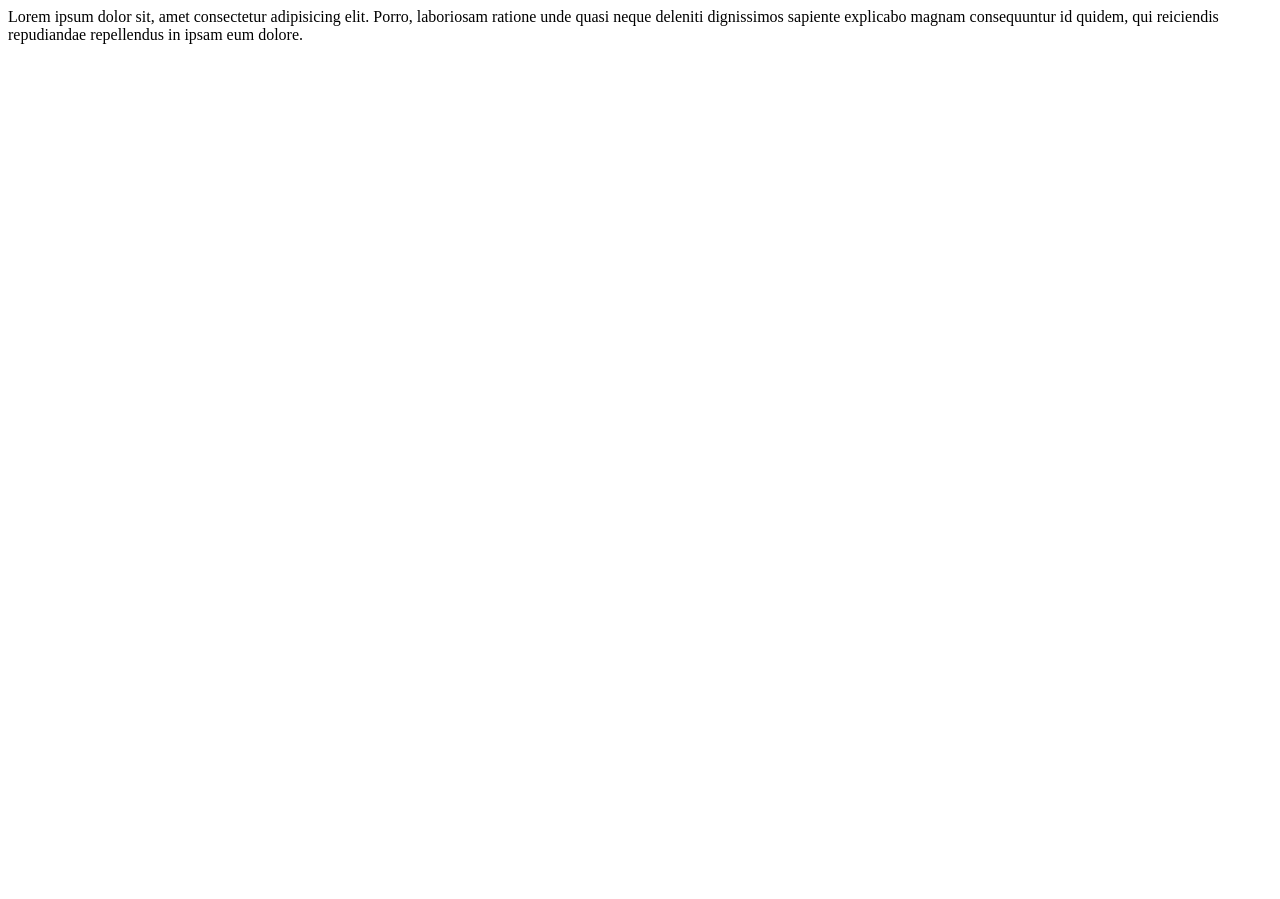
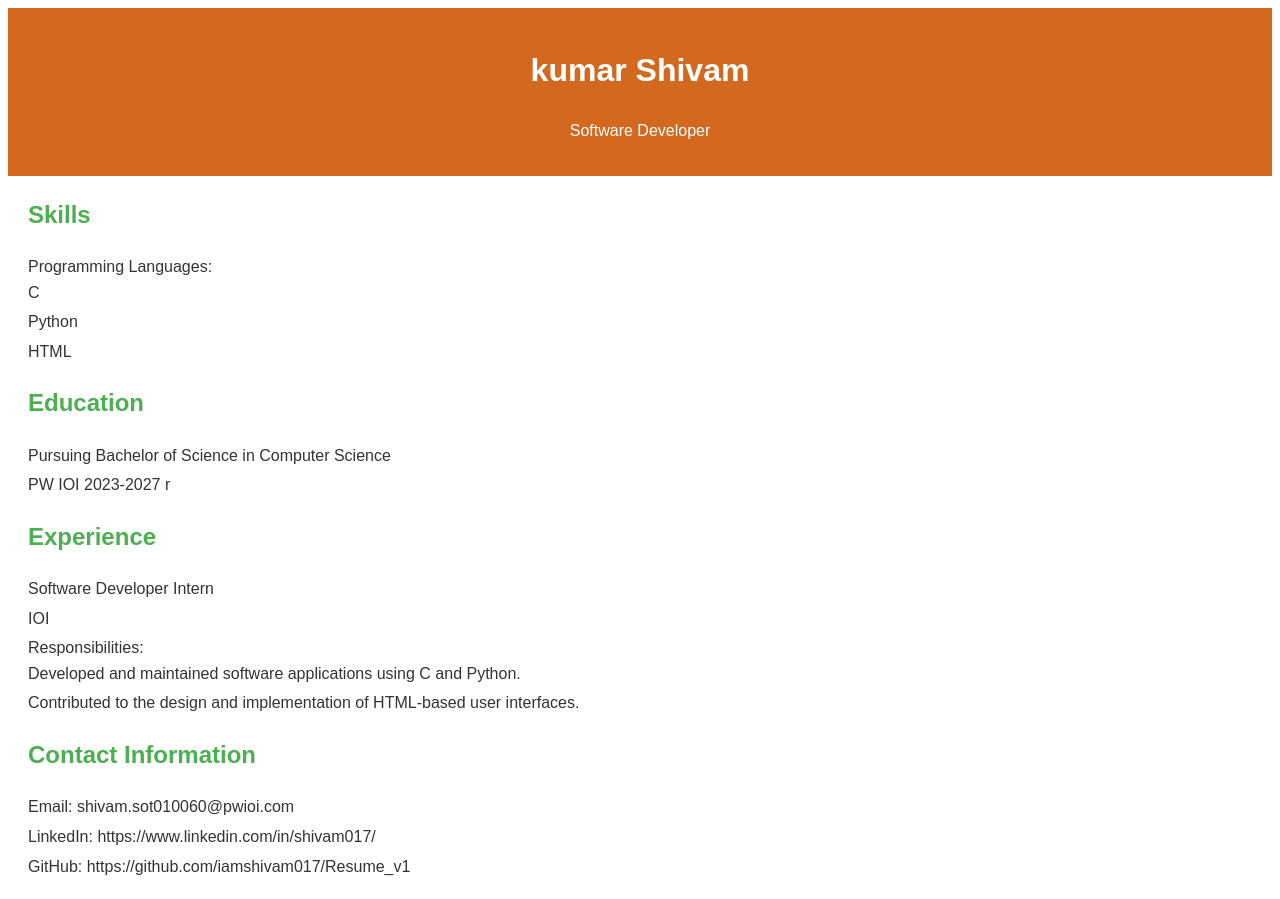
Before and after one commit to iamshivam017/Resume_V1, a plain HTML site: page index.html in a window 1280 px wide. Before the commit the page ends 800 px from the top, so only its background shows below. Drawn offline with Linux system fonts and the light colour scheme.

Commit message:
index.html

```diff
--- a/index.html
+++ b/index.html
@@ -1,17 +1,99 @@
 <!DOCTYPE html>
 <html lang="en">
+  <head>
+    <meta charset="UTF-8" />
+    <meta name="viewport" content="width=device-width, initial-scale=1.0" />
+    <title>Kumar Shivam- Resume</title>
+    <style>
+      body {
+        font-family: Arial, sans-serif;
+        line-height: 1.6;
+        color: #333;
+      }
 
-<head>
-    <meta charset="UTF-8">
-    <meta name="viewport" content="width=device-width, initial-scale=1.0">
-    <title> kumar Shivam </title>
-</head>
+      header {
+        background-color:chocolate;
+        color: #fff;
+        text-align: center;
+        padding: 1em;
+      }
 
-<body>
-    Lorem ipsum dolor sit, amet consectetur adipisicing elit. Porro, laboriosam ratione unde quasi neque deleniti
-    dignissimos sapiente explicabo magnam consequuntur id quidem, qui reiciendis repudiandae repellendus in ipsam eum
-    dolore.
+      section {
+        margin: 20px;
+      }
 
-</body>
+      h2 {
+        color: #4caf50;
+      }
 
+      ul {
+        list-style-type: none;
+        padding: 0;
+      }
+
+      li {
+        margin-bottom: 4px;
+      }
+    </style>
+  </head>
+
+  <body>
+    <header>
+      <h1>kumar Shivam</h1>
+      <img
+
+      <p style="display: block;">Software Developer</p>
+    </header>
+
+    <section>
+      <h2>Skills</h2>
+      <ul>
+        <li>
+          Programming Languages:
+          <ul>
+            <li>C</li>
+            <li>Python</li>
+            <li>HTML</li>
+          </ul>
+        </li>
+      </ul>
+    </section>
+
+    <section>
+      <h2>Education</h2>
+      <ul>
+        <li>Pursuing Bachelor of Science in Computer Science</li>
+        <li>PW IOI 2023-2027 r</li>
+      </ul>
+    </section>
+
+    <section>
+      <h2>Experience</h2>
+      <ul>
+        <li>Software Developer Intern</li>
+        <li>IOI</li>
+        <li>
+          Responsibilities:
+          <ul>
+            <li>
+              Developed and maintained software applications using C and Python.
+            </li>
+            <li>
+              Contributed to the design and implementation of HTML-based user
+              interfaces.
+            </li>
+          </ul>
+        </li>
+      </ul>
+    </section>
+
+    <section>
+      <h2>Contact Information</h2>
+      <ul>
+        <li>Email: shivam.sot010060@pwioi.com</li>
+        <li>LinkedIn: https://www.linkedin.com/in/shivam017/</li>
+        <li>GitHub: https://github.com/iamshivam017/Resume_v1</li>
+      </ul>
+    </section>
+  </body>
 </html>
```
